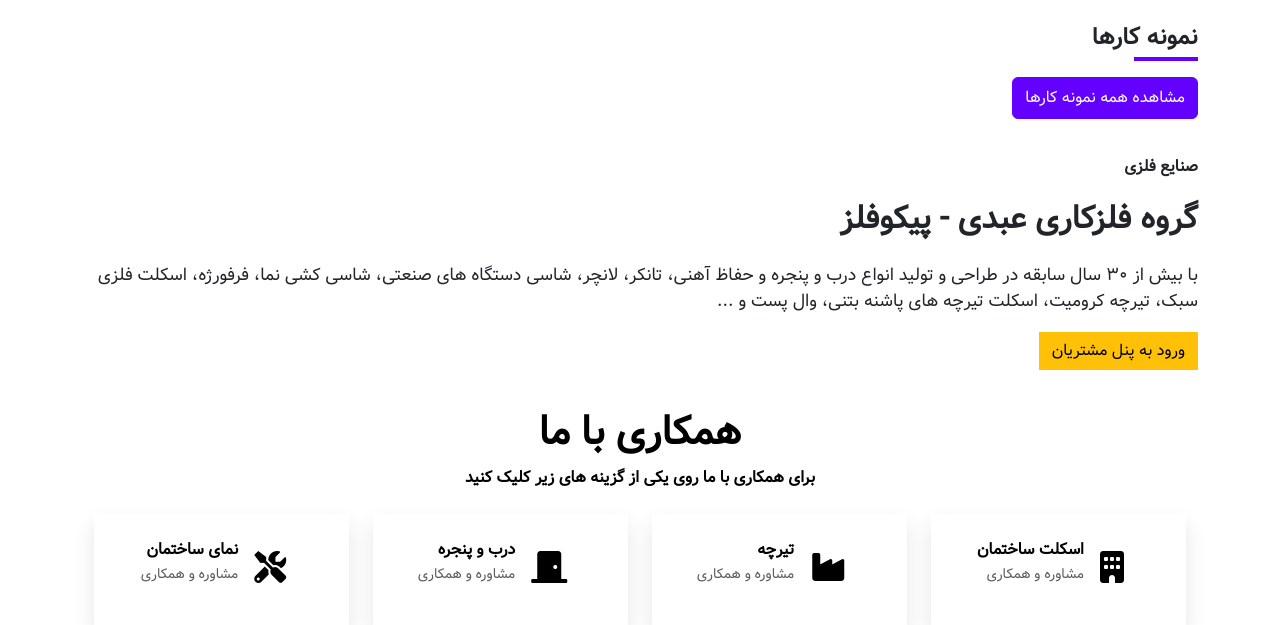
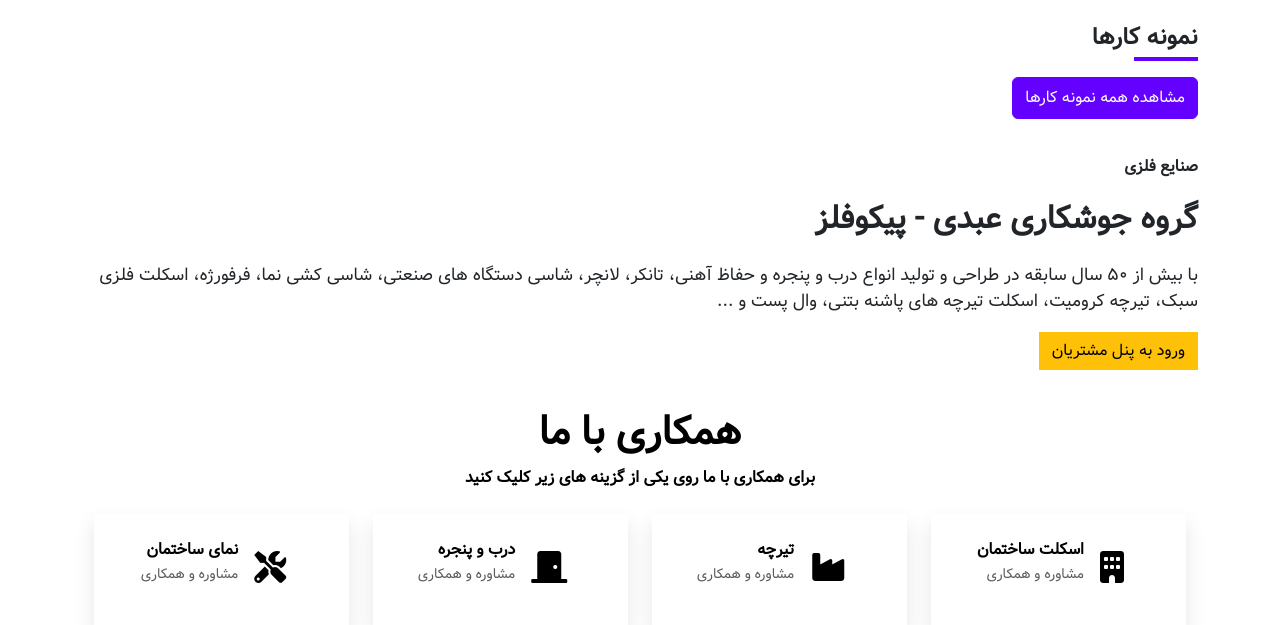
Before and after one commit to picofelez/website-backend, a Django app: page /metallurgy/ in a window 1280 px wide. Shown: the part 546-1171 px from the top of the page. Run offline with Django 4.2, Linux system fonts and the light colour scheme; data that the repository does not hold is empty; some libraries are stand-ins or nearby versions.

Commit message:
Update: update some keywords

```diff
--- a/core/templates/core/about-us.html
+++ b/core/templates/core/about-us.html
@@ -71,7 +71,7 @@
                                         </div>
                                         <p>
                                             گروه فلزکاری عبدی - پیکوفلز،
-                                            با بیش از 30 سال سابقه در طراحی و تولید انواع درب و پنجره و حفاظ آهنی،
+                                            با بیش از 50 سال سابقه در طراحی و تولید انواع درب و پنجره و حفاظ آهنی،
                                             تانکر، لانچر، شاسی دستگاه های صنعتی، شاسی کشی نما، فرفورژه، اسکلت فلزی سبک،
                                             تیرچه کرومیت، اسکلت تیرچه های پاشنه بتنی، وال پست و ...
                                         </p>
--- a/metallurgy/templates/metallurgy/abdi_metal_landing.html
+++ b/metallurgy/templates/metallurgy/abdi_metal_landing.html
@@ -2,29 +2,29 @@
 {% load static %}
 {% load widget_tweaks %}
 
-{% block title %}پیکوفلز | فلزکاری عبدی{% endblock %}
+{% block title %}پیکوفلز | جوشکاری عبدی{% endblock %}
 
 {% block meta_tags %}
     <!-- Facebook Meta Tags -->
     <meta property="og:url" content="https://picofelez.ir/metallurgy/">
     <meta property="og:type" content="website">
-    <meta property="og:title" content="پیکوفلز | فلزکاری عبدی">
+    <meta property="og:title" content="پیکوفلز | جوشکاری عبدی">
     <meta property="og:description"
-          content="فلزکاری عبدی با بیش از 30 سال سابقه در بازار فلزکاری ایران ، سازنده انواع درب و پنجرخه، اسکلت ساختمان، تیرچه، سازه های صنعتی، مشاوره ساخت و ... ">
+          content="جوشکاری عبدی با بیش از 50 سال سابقه در بازار جوشکاری ایران ، سازنده انواع درب و پنجرخه، اسکلت ساختمان، تیرچه، سازه های صنعتی، مشاوره ساخت و ... ">
 
     <!-- Twitter Meta Tags -->
     <meta property="twitter:domain" content="picofelez.ir">
     <meta property="twitter:url" content="https://picofelez.ir/metallurgy/">
-    <meta name="twitter:title" content="پیکوفلز | فلزکاری عبدی">
+    <meta name="twitter:title" content="پیکوفلز | جوشکاری عبدی">
     <meta name="twitter:description"
-          content="فلزکاری عبدی با بیش از 30 سال سابقه در بازار فلزکاری ایران ، سازنده انواع درب و پنجرخه، اسکلت ساختمان، تیرچه، سازه های صنعتی، مشاوره ساخت و ... ">
+          content="جوشکاری عبدی با بیش از 50 سال سابقه در بازار جوشکاری ایران ، سازنده انواع درب و پنجرخه، اسکلت ساختمان، تیرچه، سازه های صنعتی، مشاوره ساخت و ... ">
 
     <meta name="keywords"
           content="فلزکاری برادران عبدی،فلزکاری،جوشکاری،آهن،عبدی،فلزکاری حکمت، سازه های فولادی،جوشکاری عبدی">
 
-    <meta name="name" content="پیکوفلز | فلزکاری عبدی">
+    <meta name="name" content="پیکوفلز | جوشکاری عبدی">
     <meta name="description"
-          content="فلزکاری عبدی با بیش از 50 سال سابقه در بازار فلزکاری ایران ، سازنده انواع درب و پنجرخه، اسکلت ساختمان، تیرچه، سازه های صنعتی، مشاوره ساخت و ... ">
+          content="جوشکاری عبدی با بیش از 50 سال سابقه در بازار جوشکاری ایران ، سازنده انواع درب و پنجرخه، اسکلت ساختمان، تیرچه، سازه های صنعتی، مشاوره ساخت و ... ">
 
 {% endblock %}
 
@@ -35,7 +35,7 @@
             <section id="intro" class="abdi-metal-intro d-flex justify-content-center align-items-center">
                 <section class="d-flex justify-content-center align-items-center flex-column">
                     <h3 class="abdi-metal-intro-title">
-                        گروه فلزکاری عبدی<br>
+                        گروه جوشکاری عبدی<br>
                         <span>
                         پیکوفلز
                     </span>
@@ -89,9 +89,9 @@
             <section id="call-info" class="call-info">
                 <section class="container">
                     <p class="h6">صنایع فلزی</p>
-                    <p class="h4 my-4">گروه فلزکاری عبدی - پیکوفلز</p>
+                    <p class="h4 my-4">گروه جوشکاری عبدی - پیکوفلز</p>
                     <p class="call-info-text">
-                        با بیش از 30 سال سابقه در طراحی و تولید انواع درب و پنجره و حفاظ آهنی، تانکر، لانچر، شاسی دستگاه
+                        با بیش از 50 سال سابقه در طراحی و تولید انواع درب و پنجره و حفاظ آهنی، تانکر، لانچر، شاسی دستگاه
                         های صنعتی، شاسی کشی نما، فرفورژه، اسکلت فلزی سبک، تیرچه کرومیت، اسکلت تیرچه های پاشنه بتنی، وال
                         پست و ...
                     </p>
--- a/metallurgy/templates/metallurgy/work_sample_category_list.html
+++ b/metallurgy/templates/metallurgy/work_sample_category_list.html
@@ -21,7 +21,7 @@
           content="فلزکاری عبدی،جوشکاری عبدی،آهنگری عبدی،پیکوفلز،گروه فلزکاری،آهن،درب و پنجره آهنی،فرفورژه،جوشکاری،آهنگری،شاسی کشی نمای ساختمان">
 
     <meta name="name" content="پیکوفلز | دسته بندی محصولات">
-    <meta name="description" content="گروه فلزکاری عبدی با بیش از 30 سال سابقه در صنایع فلزی ایران">
+    <meta name="description" content="گروه فلزکاری عبدی با بیش از 50 سال سابقه در صنایع فلزی ایران">
 {% endblock %}
 
 {% block content %}
```
